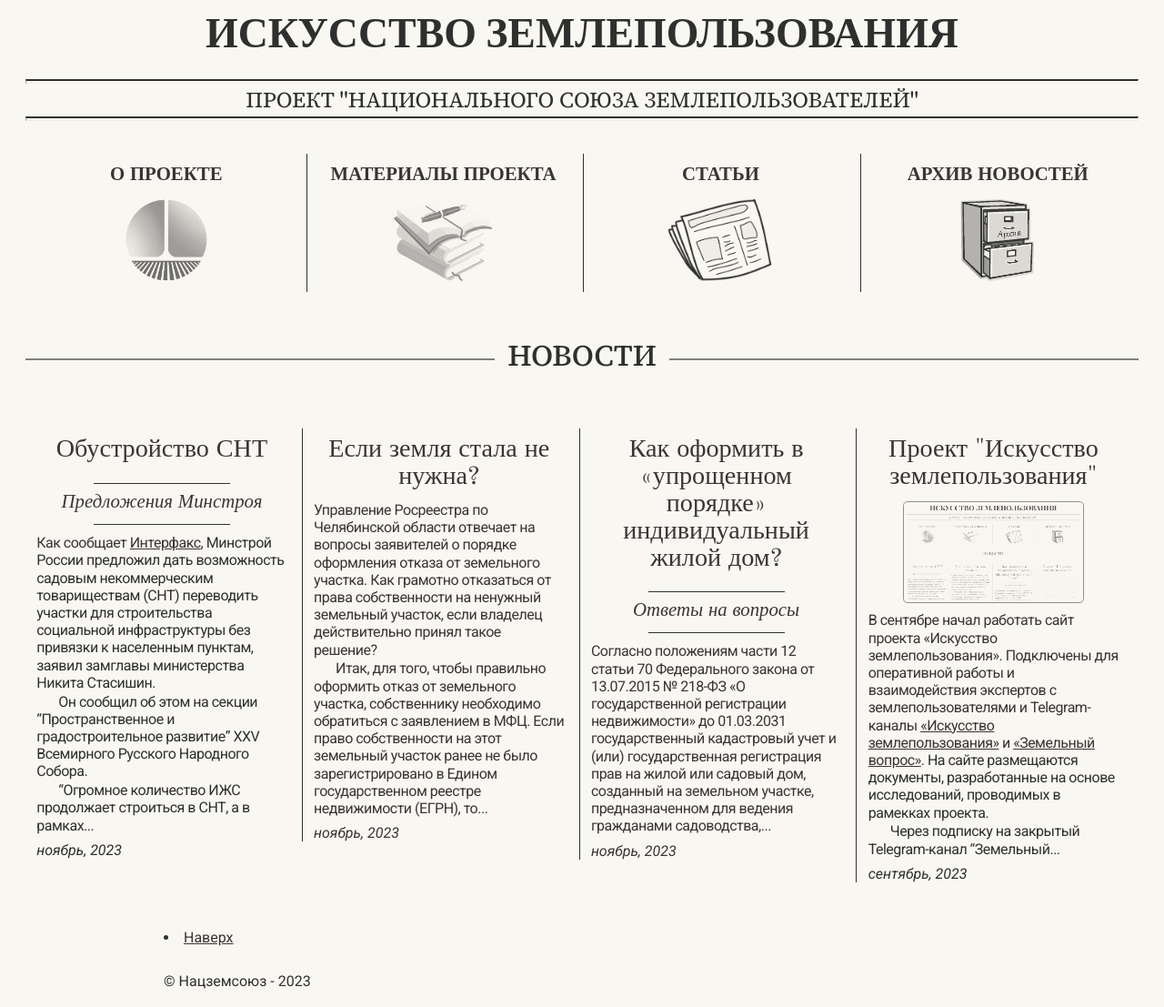
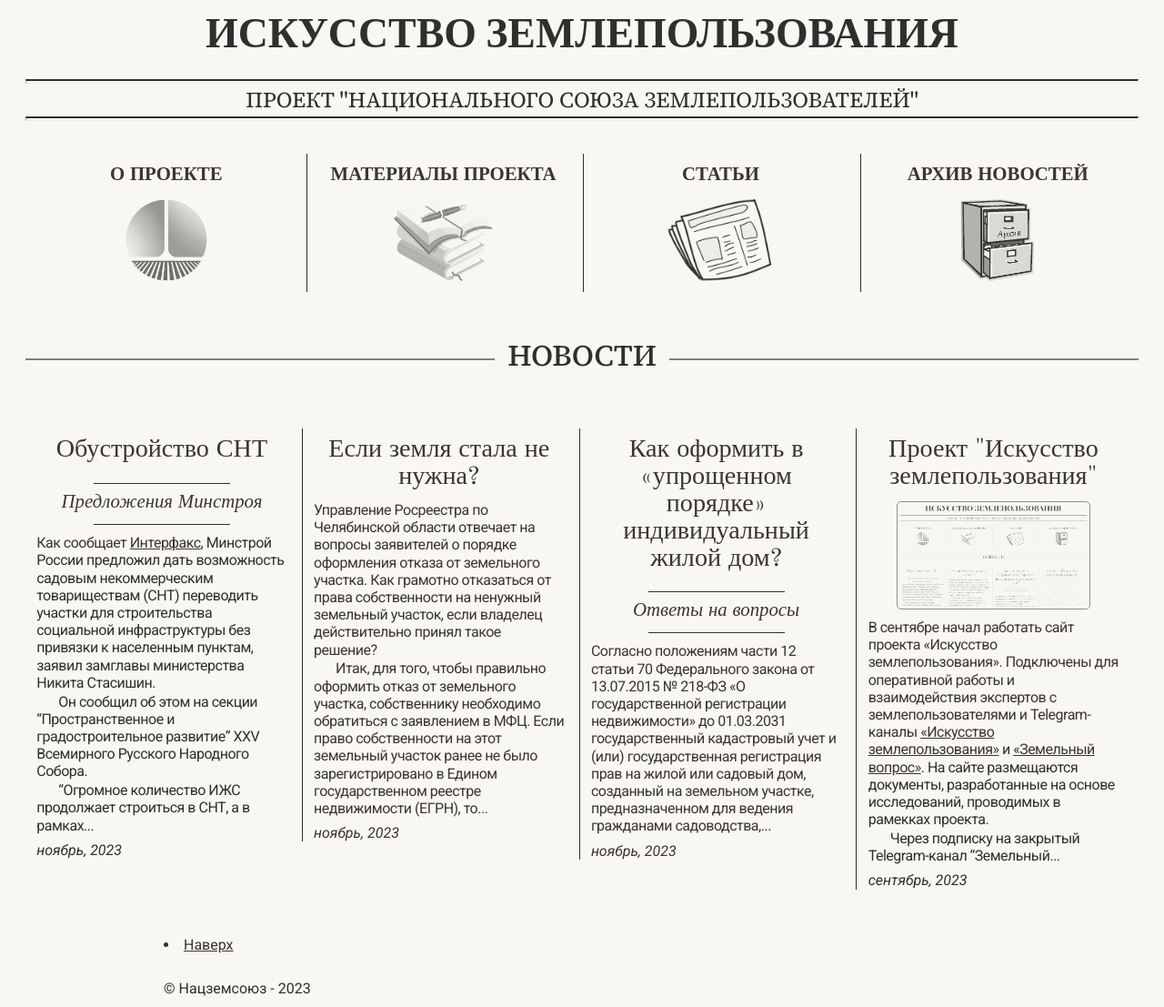
Before and after one commit to SergSi/land-use-art, a Jekyll site: the page built from index.md, in a window 1280 px wide. Shown: the whole page at 91% size. Built offline with Jekyll 4.4.1, drawn with Linux system fonts in a browser that asks for light colours; some web fonts are replaced.

Commit message:
Update style.css

```diff
--- a/assets/css/style.css
+++ b/assets/css/style.css
@@ -526,7 +526,7 @@ figcaption {
   margin: auto;
   margin-bottom: 0.6rem;
   width: auto;
-  max-width: 70%;
+  max-width: 75%;
 }
 
 .foto {
```
